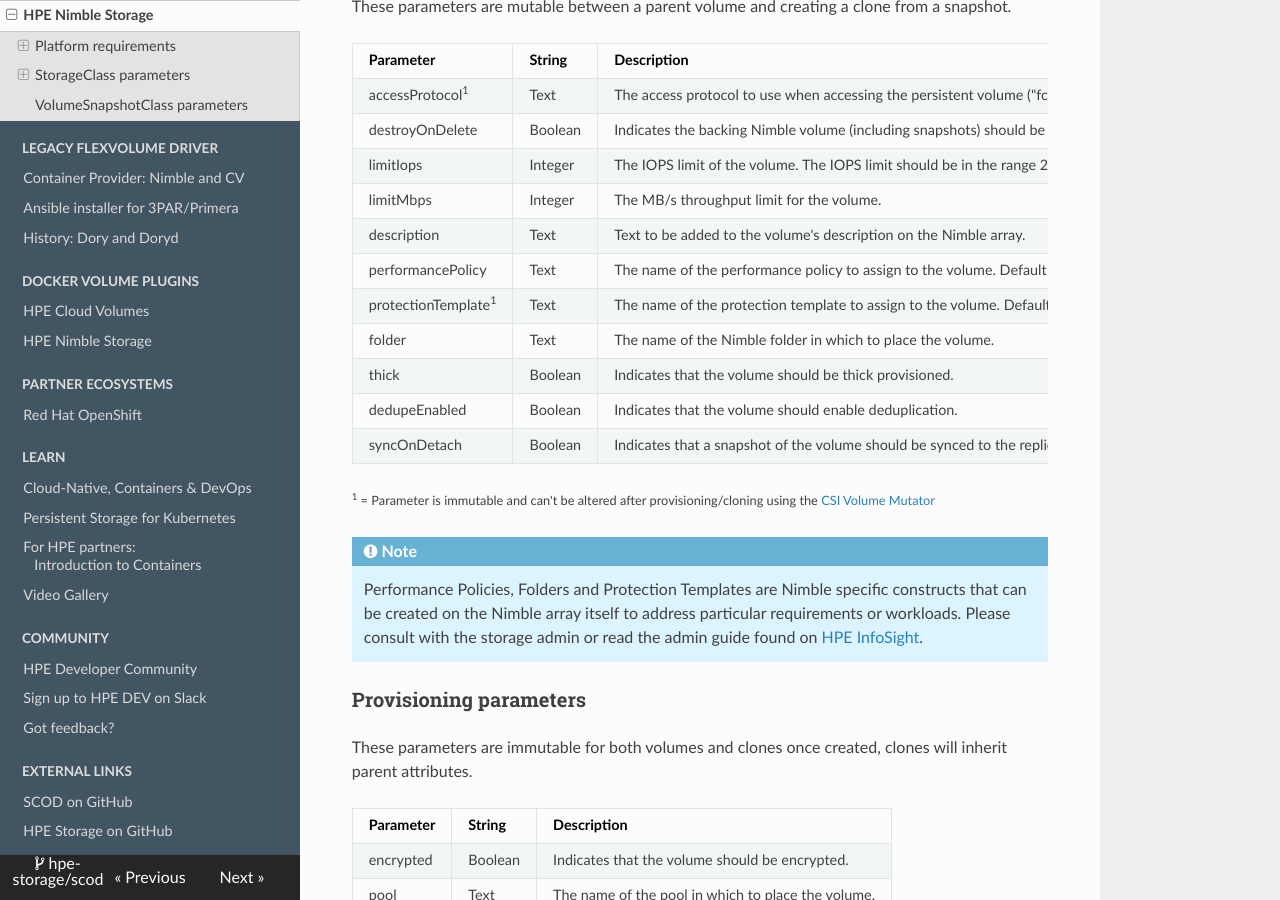
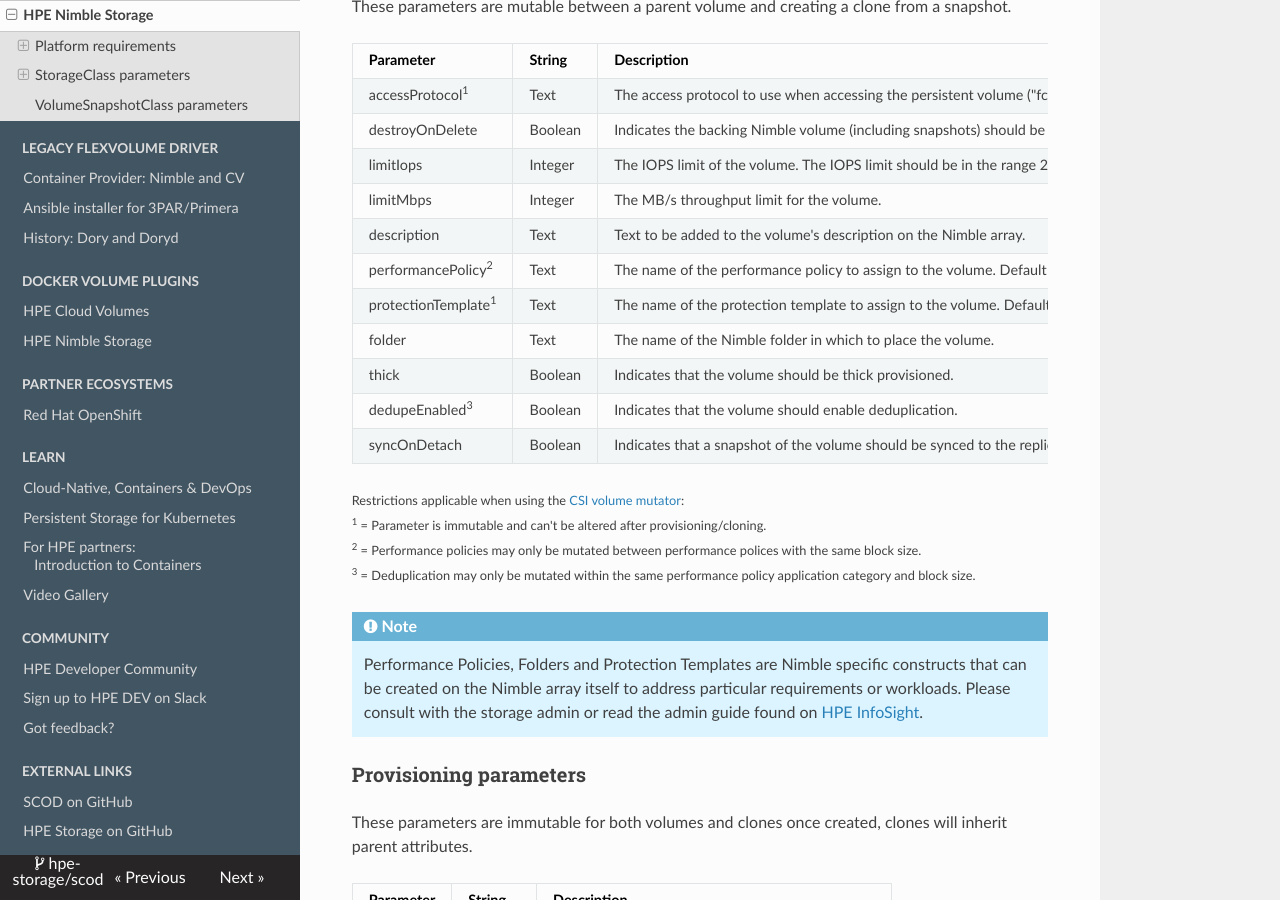
Before and after one commit to hpe-storage/scod, an MkDocs documentation site: the page built from docs/container_storage_provider/hpe_nimble_storage/index.md, in a window 1280 px wide and 900 px high, scrolled down 1958 px. Built offline with MkDocs 1.6.1, drawn with Linux system fonts in a browser that asks for light colours; nearby versions of some CDN libraries.

Commit message:
more towards 1.3.0 (#34)
Signed-off-by: Michael Mattsson <michael.mattsson@nimblestorage.com>

```diff
--- a/docs/container_storage_provider/hpe_nimble_storage/index.md
+++ b/docs/container_storage_provider/hpe_nimble_storage/index.md
@@ -51,14 +51,19 @@
 | limitIops                      | Integer | The IOPS limit of the volume. The IOPS limit should be in the range 256 to 4294967294, or -1 for unlimited (default). |
 | limitMbps                      | Integer | The MB/s throughput limit for the volume. |
 | description                    | Text    | Text to be added to the volume's description on the Nimble array. |
-| performancePolicy              | Text    | The name of the performance policy to assign to the volume. Default example performance policies include "Backup Repository", "Exchange 2003 data store", "Exchange 2007 data store", "Exchange 2010 data store", "Exchange log", "Oracle OLTP", "Other Workloads", "SharePoint", "SQL Server", "SQL Server 2012", "SQL Server Logs". |
+| performancePolicy<sup>2</sup>  | Text    | The name of the performance policy to assign to the volume. Default example performance policies include "Backup Repository", "Exchange 2003 data store", "Exchange 2007 data store", "Exchange 2010 data store", "Exchange log", "Oracle OLTP", "Other Workloads", "SharePoint", "SQL Server", "SQL Server 2012", "SQL Server Logs". |
 | protectionTemplate<sup>1</sup> | Text    | The name of the protection template to assign to the volume. Default examples of protection templates include "Retain-30Daily", "Retain-48Hourly-30aily-52Weekly", and "Retain-90Daily". |
 | folder                         | Text    | The name of the Nimble folder in which to place the volume. |
 | thick                          | Boolean | Indicates that the volume should be thick provisioned. |
-| dedupeEnabled                  | Boolean | Indicates that the volume should enable deduplication. |
+| dedupeEnabled<sup>3</sup>      | Boolean | Indicates that the volume should enable deduplication. |
 | syncOnDetach                   | Boolean | Indicates that a snapshot of the volume should be synced to the replication partner each time it is detached from a node. |
 
-<small><sup>1</sup> = Parameter is immutable and can't be altered after provisioning/cloning using the [CSI Volume Mutator](../../csi_driver/using.md#using_volume_mutations)</small>
+<small>
+ Restrictions applicable when using the [CSI volume mutator](../../csi_driver/using.md#using_volume_mutations):
+ <br /><sup>1</sup> = Parameter is immutable and can't be altered after provisioning/cloning.
+ <br /><sup>2</sup> = Performance policies may only be mutated between performance polices with the same block size.
+ <br /><sup>3</sup> = Deduplication may only be mutated within the same performance policy application category and block size.
+</small>
 
 !!! note
     Performance Policies, Folders and Protection Templates are Nimble specific constructs that can be created on the Nimble array itself to address particular requirements or workloads. Please consult with the storage admin or read the admin guide found on [HPE InfoSight](https://infosight.hpe.com).
```
Also changed, not shown: docs/csi_driver/deployment.md (+0 -1 lines), docs/csi_driver/diagnostics.md (+55 -0 lines), docs/csi_driver/index.md (+14 -1 lines), docs/csi_driver/using.md (+1 -3 lines).
